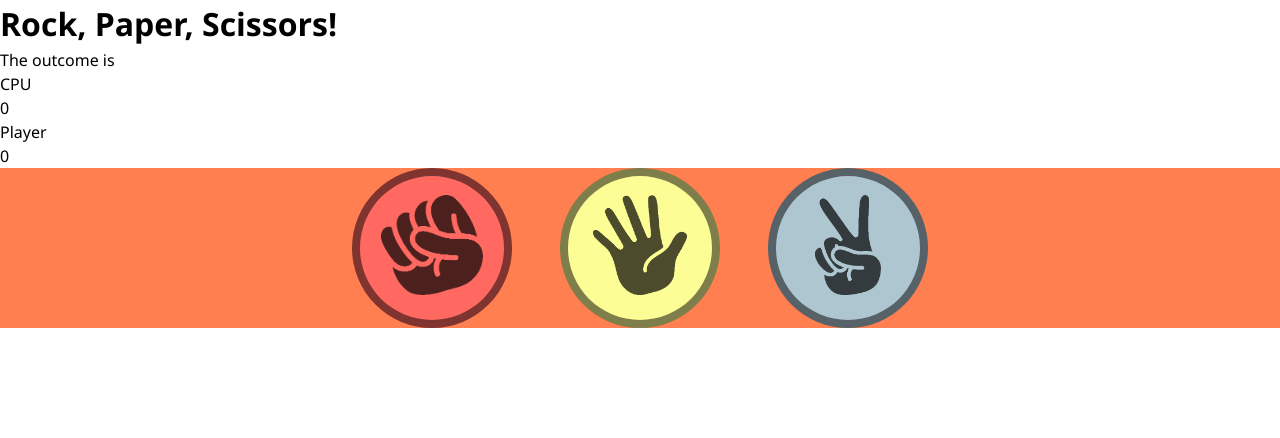
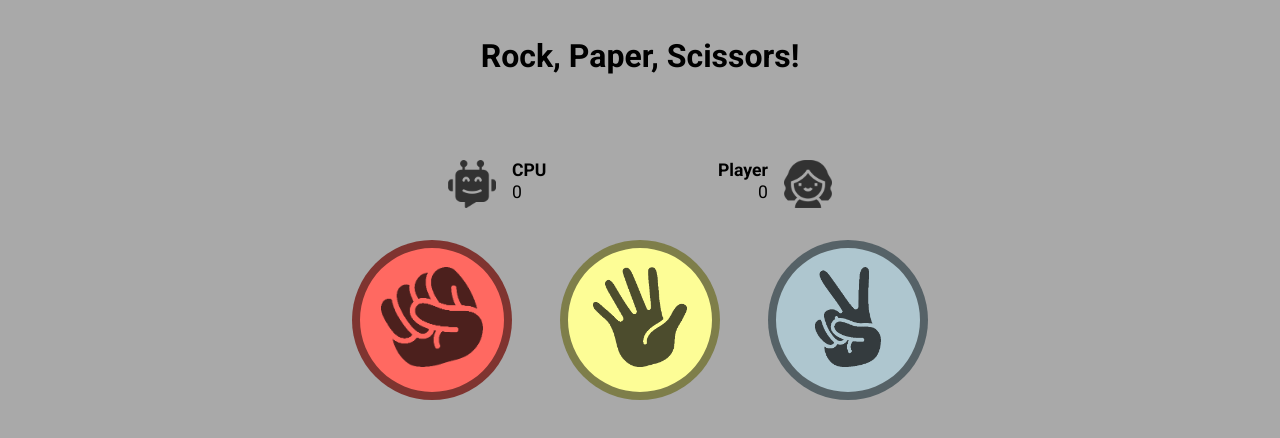
Before and after one commit to SamuelJZRobinson/Odin-Rock-Paper-Scissors, a plain HTML site: page index.html in a window 1280 px wide. Drawn offline with Linux system fonts and the light colour scheme.

Commit message:
Quality Update + Content placed in centre of page. + Scoreboard has visuals and placement. + Gameover shows.

```diff
--- a/css/styles.css
+++ b/css/styles.css
@@ -1,29 +1,101 @@
+@import url('https://fonts.googleapis.com/css2?family=Roboto:ital,wght@0,100;0,300;0,400;0,500;0,700;0,900;1,100;1,300;1,400;1,500;1,700;1,900&display=swap');
+
 /*
 Images:
     https://stock.adobe.com/au/search/images?filters%5Bcontent_type%3Aphoto%5D=0&filters%5Bcontent_type%3Aillustration%5D=1&filters%5Bcontent_type%3Azip_vector%5D=0&filters%5Bcontent_type%3Avideo%5D=0&filters%5Bcontent_type%3Atemplate%5D=0&filters%5Bcontent_type%3A3d%5D=0&filters%5Bcontent_type%3Aaudio%5D=0&filters%5Binclude_stock_enterprise%5D=1&filters%5Bis_editorial%5D=0&filters%5Bfree_collection%5D=0&filters%5Bcontent_type%3Aimage%5D=1&filters%5Bgentech%5D=all&k=rock+paper+scissors&order=relevance&price%5B%24%5D=1&safe_search=1&limit=100&search_type=filter-select&search_page=1&get_facets=1&asset_id=555847803
+    https://www.flaticon.com/free-icon/bot_1782357
+    https://www.flaticon.com/free-icon/mother_4463076
+
 */
 
+/* GLOBAL */
 *
 {
     box-sizing: border-box;
     margin: 0;
     padding: 0;
-    font-family: 'Segoe UI', Tahoma, Geneva, Verdana, sans-serif;
+    font-family: 'Roboto', sans-serif;
     line-height: 1.5;
 }
 
-.controller-container
+html
 {
+    padding: 2rem calc(40%/2);
+    background-color: darkgray;
+}
+
+/* TEXT */
+.centre
+{
+    text-align: center;
+}
+
+p
+{
+    font-size: 1.1rem;
+    line-height: 1.25;
+}
+
+/* DIVISIONS */
+#control-container
+{
+    margin: 2rem 0rem;
     display: flex;
     justify-content: center;
     gap: 48px;
-    background-color: coral;
 }
 
+#score-container
+{
+    width: 100%;
+}
+
+#score-bar
+{
+    display: flex;
+    margin: 2rem auto;
+    width: 50%;
+    justify-content: space-around;
+}
+
+.score-item
+{
+    flex: 1;
+    display: flex;
+    padding: 0px;
+}
+
+.score-item img
+{
+    width: 48px;
+    height: 48px;
+    opacity: 70%;
+}
+
+.score-item .text-container
+{
+    margin: 0px 16px;
+}
+
+.score-item:last-child
+{
+    justify-content: flex-end;
+    text-align: right;
+}
+
+#outcome
+{
+    height: 1rem;
+    margin: 2rem 0rem;
+}
+
+/* BUTTONS */
 .btn-round
 {
-    height: calc(64px * 2.5);
-    width: calc(64px * 2.5);
+    height: 160px;
+    width: 160px;
+    min-height: 160px;
+    min-width: 160px;
     cursor: pointer;
     border-radius: 50%;
     overflow: hidden;
@@ -35,14 +107,29 @@ Images:
     background-color: #FF6961;
 }
 
+.btn-rock:hover
+{
+    background-color: hsl(3, 57%, 50%);
+}
+
 .btn-paper
 {
     background-color: #FDFD96;
 }
 
+.btn-paper:hover
+{
+    background-color: hsl(60, 56%, 50%);
+}
+
 .btn-scissors
 {
     background-color: #AEC6CF;
+}
+
+.btn-scissors:hover
+{
+    background-color: hsl(196, 16%, 50%);
 }
 
 .btn-round img
@@ -51,8 +138,3 @@ Images:
     filter: invert(1) opacity(0.7);
     -webkit-filter: invert(1) opacity(0.7);
 }
-
-.scores
-{
-
-}
--- a/index.html
+++ b/index.html
@@ -2,22 +2,41 @@
 <html lang="en">
 <head>
     <meta charset="UTF-8">
-    <meta name="viewport" content="width=<device-width>, initial-scale=1.0">
+    <meta name="viewport" content="width=device-width, initial-scale=1.0">
     <title>Rock, Paper, Scissors</title>
     <link rel="stylesheet" href="css/styles.css">
 </head>
 <body>
-    <h1>Rock, Paper, Scissors!</h1>
-    <div class="results">
-        <p class="outcome">The outcome is</p>
-        <div class="scores">
-            <p>CPU</p>
-            <p class="cpu-score">0</p>
-            <p>Player</p>
-            <p class="player-score">0</p>
+    <h1 class="centre">Rock, Paper, Scissors!</h1>
+    <h2 id="gameover-text" class="centre">Gameover!</h2>
+
+    <div id="outcome">
+        <p id="outcome-text" class="centre"></p>
+    </div>
+
+    <div id="score-container">
+        <div id="score-bar">
+            <div class="score-item">
+                <img src="images/robot.png" height="48px" width="48px">
+                <div class="text-container">
+                    <strong><p>CPU</p></strong>
+                    <p id="cpu-score-text">0</p>
+                </div>
+            </div>
+
+            <div class="score-item">
+                <div class="score-item">
+                    <div class="text-container">
+                        <strong><p>Player</p></strong>
+                        <p id="player-score-text">0</p>
+                    </div>
+                    <img src="images/player.png" height="48px" width="48px">
+                </div>
+            </div>
         </div>
     </div>
-    <div class="controller-container">
+
+    <div id="control-container">
         <button class="btn-round btn-rock"><img src="images/rock.png"></button>
         <button class="btn-round btn-paper"><img src="images/paper.png"></button>
         <button class="btn-round btn-scissors"><img src="images/scissors.png"></button>
--- a/js/game-handler.js
+++ b/js/game-handler.js
@@ -4,31 +4,40 @@ let computerScore = 0;
 let playerScore = 0;
 let playerSelection;
 let round = 0;
-let outcome = document.querySelector("outcome");
+let outcomeMessage = "";
+
+// Components
+const rockButton = document.querySelector(".btn-rock");
+const paperButton = document.querySelector(".btn-paper");
+const scissorsButton = document.querySelector(".btn-scissors");
+const gameoverText = document.getElementById("gameover-text");
+gameoverText.style.display = "none";
+const outcomeText = document.getElementById("outcome-text");
+const computerScoreText = document.getElementById("cpu-score-text");
+const playerScoreText = document.getElementById("player-score-text");
 
 // UI
-const rockButton = document.querySelector(".btn-rock");
 rockButton.addEventListener("click", () => {
     playerSelection = "rock";
     playRound();
 });
 
-const paperButton = document.querySelector(".btn-paper");
 paperButton.addEventListener("click", () => {
     playerSelection = "paper";
     playRound();
 });
 
-const scissorsButton = document.querySelector(".btn-scissors");
 scissorsButton.addEventListener("click", () => {
     playerSelection = "scissors";
     playRound();
 });
 
-// function showOutcome()
-// {
-//     outcome.textContent = "isadsjidsaij";
-// }
+function showOutcome(message)
+{
+    outcomeText.textContent = message;
+    computerScoreText.textContent = computerScore;
+    playerScoreText.textContent = playerScore;
+}
 
 // GAME LOGIC
 function getComputerChoice(arr)
@@ -42,7 +51,7 @@ function checkWin(computerSelection, playerSelection)
     // Check tie
     if (computerSelection == playerSelection)
     {
-        console.log(`Tie, ${computerSelection} cannot beat ${playerSelection}`);
+        outcomeMessage = `Tie, ${computerSelection} cannot beat ${playerSelection}!`;
     }
     // Check CPU win conditions
     else if (
@@ -50,16 +59,17 @@ function checkWin(computerSelection, playerSelection)
         (computerSelection == "paper" && playerSelection == "rock") ||
         (computerSelection == "scissors" && playerSelection == "paper"))
     {
-        console.log(`CPU wins, ${computerSelection} beats ${playerSelection}`);
+        outcomeMessage = `CPU wins, ${computerSelection} beats ${playerSelection}!`;
         computerScore++;
     }
+    // Player wins by default
     else
     {
-        console.log(`You win, ${playerSelection} beats ${computerSelection}`);
+        outcomeMessage = `You win, ${playerSelection} beats ${computerSelection}!`;
         playerScore++;
     }
 
-    // showOutcome();
+    showOutcome(outcomeMessage);
 }
 
 function playRound()
@@ -68,7 +78,7 @@ function playRound()
 
     if ((computerScore == 5) | (playerScore == 5))
     {
-        console.log("Gameover");
+        gameoverText.style.display = "block";
     }
     else
     {
```
Also changed, not shown: images/player.png (added), images/robot.png (added).
